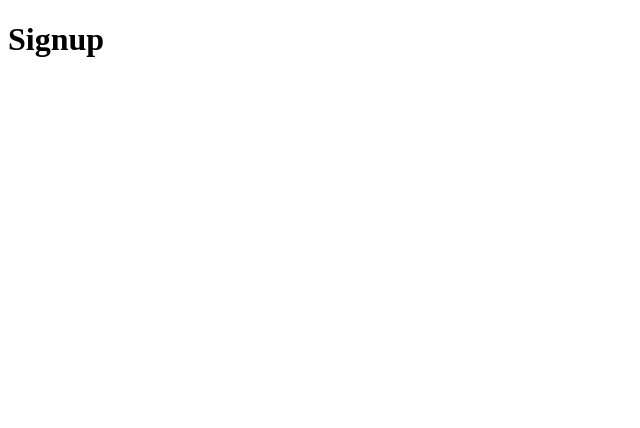
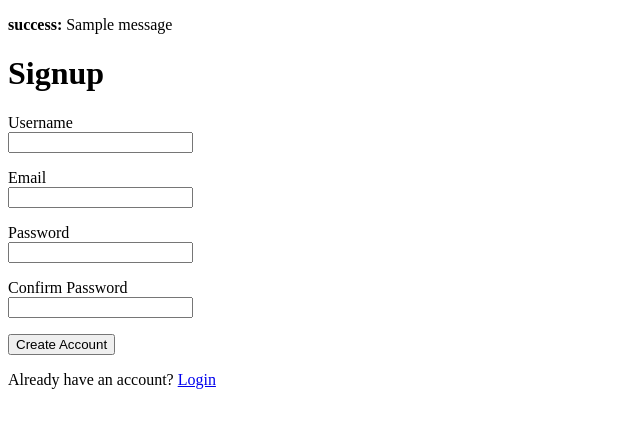
Before and after one commit to AtramAniket/career_os, a Flask app: page /auth/signup in a window 1280 px wide. Before the commit the part shown is almost empty. Shown: the top 428 px of the page, without its empty margins (0-640 px from the left). Run offline with Flask 3, Linux system fonts and the light colour scheme; tables that the repository leaves empty hold one stand-in row (values such as "Sample post"); one stand-in notice (Sample message) is shown.

Commit message:
updated templates to render flask-forms

```diff
--- a/app/templates/auth/signup.html
+++ b/app/templates/auth/signup.html
@@ -2,4 +2,44 @@
 
 {% block content %}
 <h1>Signup</h1>
+
+<form method="POST">
+    {{ form.hidden_tag() }}
+
+    <p>
+        {{ form.username.label }}<br>
+        {{ form.username() }}
+        {% for error in form.username.errors %}
+            <br><span>{{ error }}</span>
+        {% endfor %}
+    </p>
+
+    <p>
+        {{ form.email.label }}<br>
+        {{ form.email() }}
+        {% for error in form.email.errors %}
+            <br><span>{{ error }}</span>
+        {% endfor %}
+    </p>
+
+    <p>
+        {{ form.password.label }}<br>
+        {{ form.password() }}
+        {% for error in form.password.errors %}
+            <br><span>{{ error }}</span>
+        {% endfor %}
+    </p>
+
+    <p>
+        {{ form.confirm_password.label }}<br>
+        {{ form.confirm_password() }}
+        {% for error in form.confirm_password.errors %}
+            <br><span>{{ error }}</span>
+        {% endfor %}
+    </p>
+
+    {{ form.submit() }}
+</form>
+
+<p>Already have an account? <a href="{{ url_for('auth.login') }}">Login</a></p>
 {% endblock %}
--- a/app/templates/base.html
+++ b/app/templates/base.html
@@ -5,6 +5,18 @@
     <title>Career OS</title>
 </head>
 <body>
+
+    {% with messages = get_flashed_messages(with_categories=true) %}
+        {% if messages %}
+            {% for category, message in messages %}
+                <p>
+                    <strong>{{ category }}:</strong> {{ message }}
+                </p>
+            {% endfor %}
+        {% endif %}
+    {% endwith %}
+
     {% block content %}{% endblock %}
+
 </body>
 </html>
```
Also changed, not shown: app/templates/auth/login.html (+24 -0 lines).
